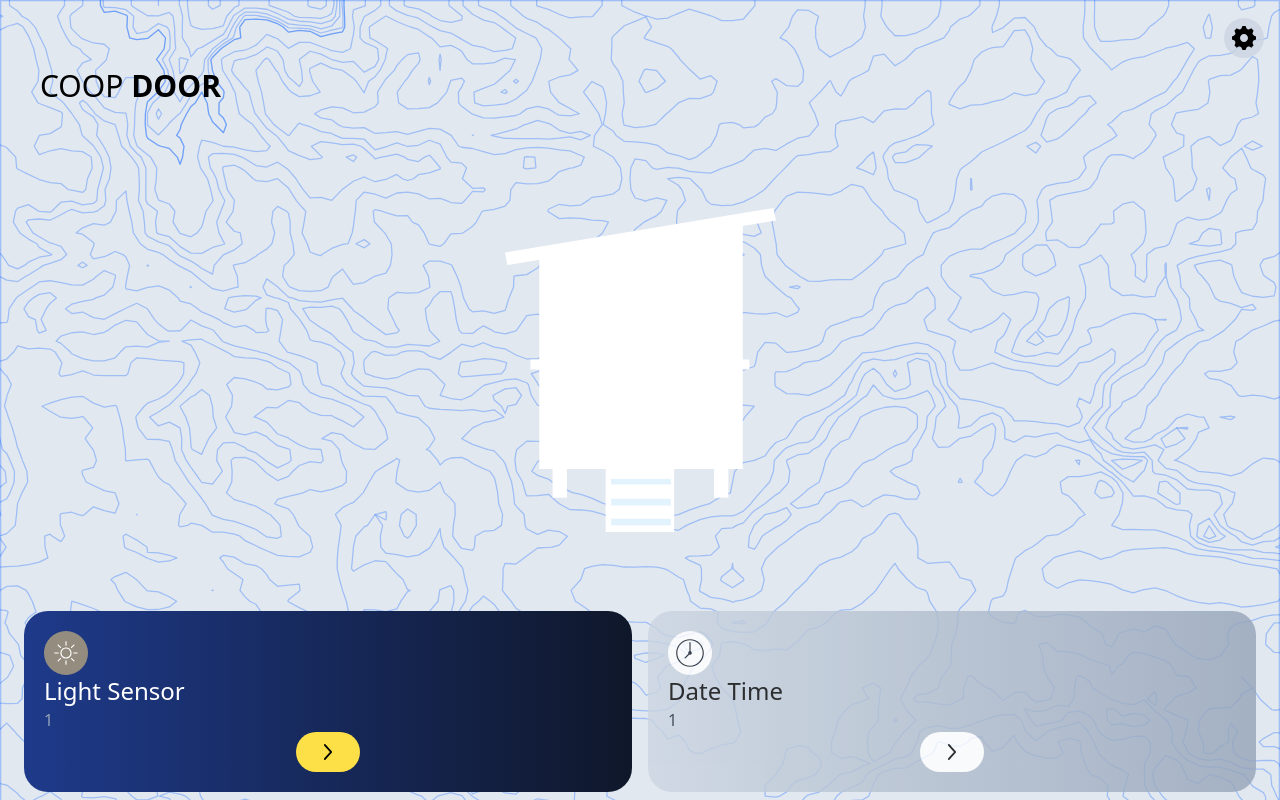
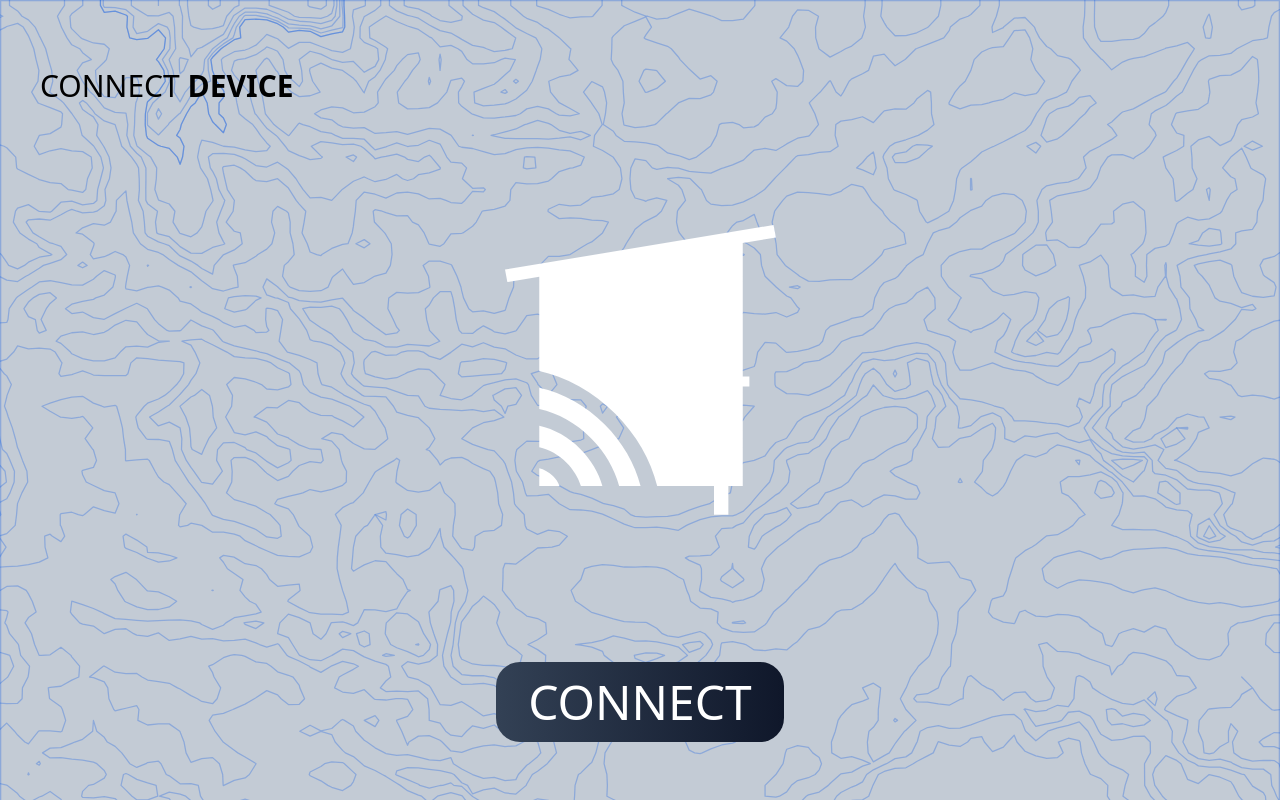
Before and after one commit to ESP32-COOP/ESP32-COOP-DOC, a SvelteKit app in the folder COOP-DOOR-WEB/: page / in a window 1280 px wide. Built offline with nearby package versions, Linux system fonts and the light colour scheme.

Commit message:
feat(add-content): page clock and light

```diff
--- a/COOP-DOOR-WEB/src/routes/+page.svelte
+++ b/COOP-DOOR-WEB/src/routes/+page.svelte
@@ -1,47 +1,29 @@
 <script lang="ts">
-    import BigTitle from '$lib/components/BigTitle.svelte';
-    import SmallBadge from '$lib/components/SmallBadge.svelte';
+	import { goto } from "$app/navigation";
 
-    let count = 1;
 
-    const lightSmallBadgeData = {
-        title: 'Light Sensor',
-        subTitle: 'britness level',
-        subTitleType: "value",
-        value: count,
-        badgeType: "dark",
-        link: "cards/light"
 
+    function connect() {
+        goto("device");
     }
+    </script>
 
-    const dateSmallBadgeData = {
-        title: 'Date Time',
-        subTitle: 'britness level',
-        subTitleType: "value",
-        icon: "clock",
-        link: "cards/clock"
-
-    }
-</script>
-
-<div class="p-2 h-screen grid grid-cols-1 " style="grid-template-rows : 1fr 1fr 8fr 3fr;">
-    <div class="w-full h-full flex flex-row items-center">
-        <a class="ml-auto" href="settings">
-            <div class=" ml-auto bg-opacity-80 bg-slate-300 h-fit m-2 p-2 rounded-full">
-                <img src="gear.svg" alt="gear">
-            </div>
-        </a>
-    </div>
-
-    <h1 class="uppercase text-3xl ml-8">coop <span class="font-bold">door</span></h1>
-    <div class="bg-[url('/coop.svg')] bg-no-repeat bg-center">
-
-    </div>
-    <div class="h-full mx-4    grid grid-cols-2 gap-4 w-auto">
-
-        <SmallBadge { ...lightSmallBadgeData} value={count} />
-        <SmallBadge { ...dateSmallBadgeData} value={count} />
+<div class="p-2 h-screen grid grid-cols-1 bg-opacity-20 bg-slate-600   " style="grid-template-rows : 1fr 1fr 8fr 3fr;">
+    <div class="w-full h-full flex flex-row items-center ">
 
     </div>
 
+    <h1 class=" uppercase text-3xl ml-8">connect <span class="font-bold">device</span></h1>
+    <div class=" bg-[url('/connect.svg')] bg-no-repeat bg-center">
+
+    </div>
+    <div class="h-full w-full flex justify-center items-center">
+        <button on:click={ connect} class="bg-gradient-to-r from-slate-700 to-slate-900 rounded-3xl w-72 flex justify-center items-center h-20 text-white text-5xl uppercase">
+            connect
+        </button>
+
+
+    </div>
+
+
 </div>
--- a/COOP-DOOR-WEB/src/routes/cards/+layout.svelte
+++ b/COOP-DOOR-WEB/src/routes/cards/+layout.svelte
@@ -1,6 +1,6 @@
 <div class="p-2 h-screen grid grid-cols-1 " style="grid-template-rows : 1fr 1fr 11fr ;">
     <div class="w-full h-full flex flex-row items-center">
-        <a class="" href="/">
+        <a class="" href="/device">
             <div class=" bg-opacity-80 bg-slate-300 h-fit m-2 p-2 rounded-full">
                 <img class="h-6 w-6 p-1 rotate-180" src="/arrow.svg" alt="gear">
             </div>
--- a/COOP-DOOR-WEB/src/routes/cards/clock/+page.svelte
+++ b/COOP-DOOR-WEB/src/routes/cards/clock/+page.svelte
@@ -1,6 +1,6 @@
 <h1 class="uppercase text-3xl ml-8">date <span class="font-bold">time</span></h1>
 <div class="w-full h-full flex items-center justify-center">
-    <div class="rounded-xl bg-slate-300 opacity-70 w-4/5 h-4/5">
+    <div class="rounded-2xl bg-slate-300 opacity-70 w-4/5 h-4/5">
 
     </div>
 </div>
--- a/COOP-DOOR-WEB/src/routes/cards/light/+page.svelte
+++ b/COOP-DOOR-WEB/src/routes/cards/light/+page.svelte
@@ -1,6 +1,6 @@
 <h1 class="uppercase text-3xl ml-8">light <span class="font-bold">sensor</span></h1>
 <div class="w-full h-full flex items-center justify-center">
-    <div class="rounded-xl bg-gradient-to-r  from-blue-900 to-slate-900 opacity-70 w-4/5 h-4/5">
+    <div class="rounded-2xl bg-gradient-to-r  from-blue-900 to-slate-900 opacity-70 w-4/5 h-4/5">
 
     </div>
 </div>
--- /dev/null
+++ b/COOP-DOOR-WEB/src/routes/device/+page.svelte
@@ -0,0 +1,47 @@
+<script lang="ts">
+    import BigTitle from '$lib/components/BigTitle.svelte';
+    import SmallBadge from '$lib/components/SmallBadge.svelte';
+
+    let count = 1;
+
+    const lightSmallBadgeData = {
+        title: 'Light Sensor',
+        subTitle: 'britness level',
+        subTitleType: "value",
+        value: count,
+        badgeType: "dark",
+        link: "cards/light"
+
+    }
+
+    const dateSmallBadgeData = {
+        title: 'Date Time',
+        subTitle: 'britness level',
+        subTitleType: "value",
+        icon: "clock",
+        link: "cards/clock"
+
+    }
+</script>
+
+<div class="p-2 h-screen grid grid-cols-1 " style="grid-template-rows : 1fr 1fr 8fr 3fr;">
+    <div class="w-full h-full flex flex-row items-center">
+        <a class="ml-auto" href="settings">
+            <div class=" ml-auto bg-opacity-80 bg-slate-300 h-fit m-2 p-2 rounded-full">
+                <img src="gear.svg" alt="gear">
+            </div>
+        </a>
+    </div>
+
+    <h1 class="uppercase text-3xl ml-8">coop <span class="font-bold">door</span></h1>
+    <div class="bg-[url('/coop.svg')] bg-no-repeat bg-center">
+
+    </div>
+    <div class="h-full mx-4    grid grid-cols-2 gap-4 w-auto">
+
+        <SmallBadge { ...lightSmallBadgeData} value={count} />
+        <SmallBadge { ...dateSmallBadgeData} value={count} />
+
+    </div>
+
+</div>
--- a/COOP-DOOR-WEB/src/routes/settings/+page.svelte
+++ b/COOP-DOOR-WEB/src/routes/settings/+page.svelte
@@ -1,7 +1,7 @@
 
 <div class="p-2 h-screen grid grid-cols-1 " style="grid-template-rows : 1fr 1fr 11fr ;">
     <div class="w-full h-full flex flex-row items-center">
-        <a class="" href="/">
+        <a class="" href="/device">
             <div class=" bg-opacity-80 bg-slate-300 h-fit m-2 p-2 rounded-full">
                 <img class="h-6 w-6 p-1 rotate-180" src="arrow.svg" alt="gear">
             </div>
@@ -9,7 +9,7 @@
     </div>
 <h1 class="uppercase text-3xl ml-8">coop <span class="font-bold">settings</span></h1>
 <div class="w-full h-full flex items-center justify-center">
-    <div class="rounded-xl bg-slate-300 opacity-70 w-4/5 h-4/5">
+    <div class="rounded-2xl bg-slate-300 opacity-70 w-4/5 h-4/5">
 
     </div>
 </div>
```
Also changed, not shown: COOP-DOOR-WEB/static/connect.svg (added).
